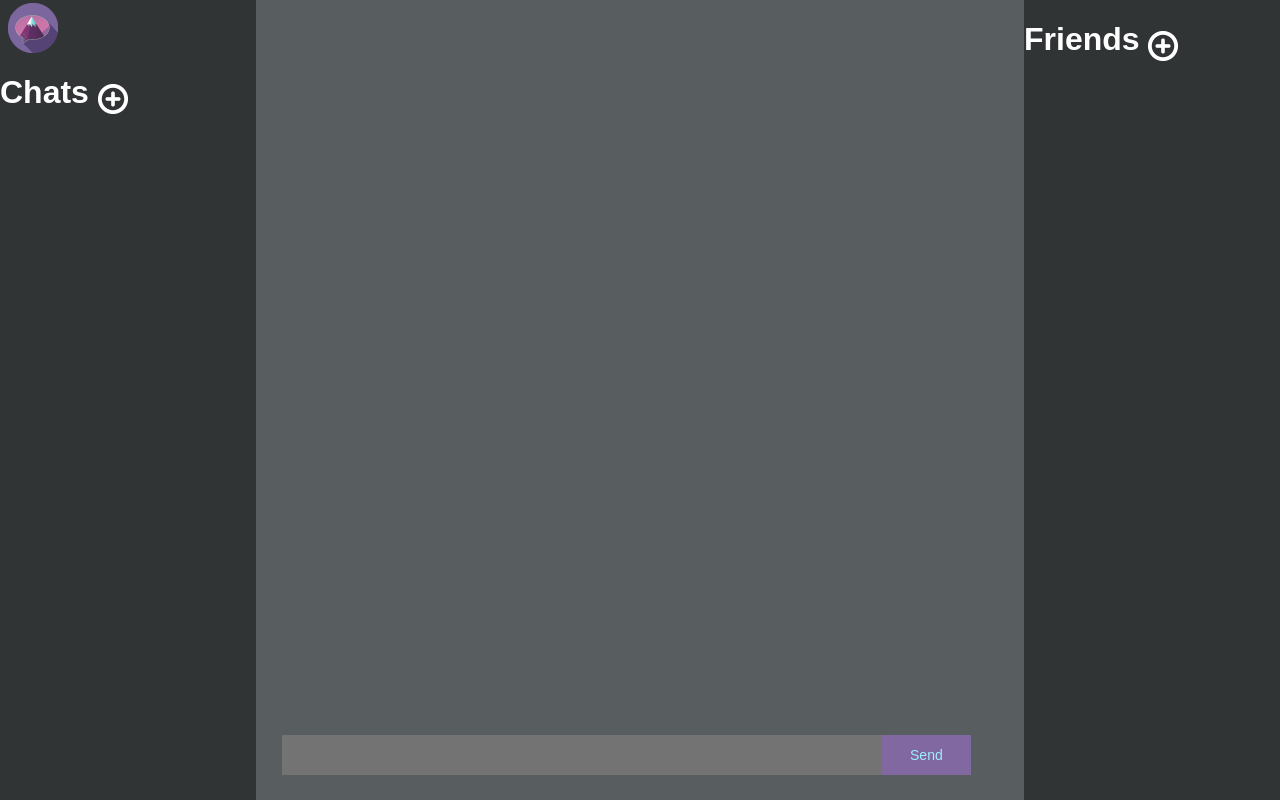
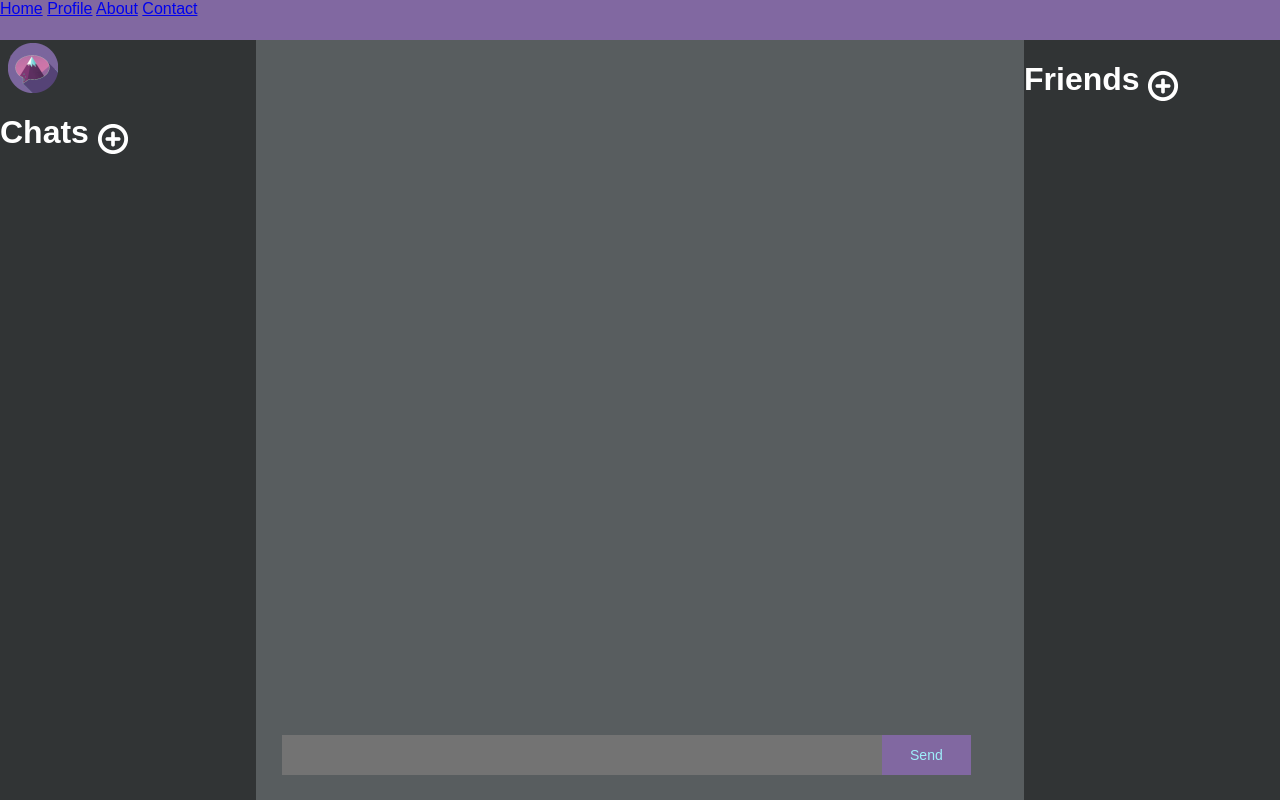
Before and after one commit to siravantha12/Chatroom, a website: page assets/view/chatpage.html in a window 1280 px wide. Drawn offline with Linux system fonts and the light colour scheme.

Commit message:
implemented barebones top banner Issue #62

```diff
--- a/assets/styles/chatstyles.css
+++ b/assets/styles/chatstyles.css
@@ -4,6 +4,14 @@ body{
 	padding: 0;
 	font-family: sans-serif;
 	background-color: rgb(88,93,95);
+}
+
+.navbar{
+	position: fixed;
+	top: 0;
+	width: 100%;
+	height: 5%;
+	background-color: rgb(129, 104,161);
 }
 
 form {
@@ -44,7 +52,7 @@ form button {
 	height: 100%;
 	width: 20%;
 	position: fixed;
-	top:0;
+	top: 5%;
 	background-color: rgb(49,52,53);
 	color: #fff;
 }
@@ -71,7 +79,7 @@ form button {
 	height: 100%;
 	width: 20%;
 	position: fixed;
-	top: 0;
+	top: 5%;
 	right: 0;
 	background-color: rgb(49,52,53);
 	color: #fff;
--- a/assets/view/chatpage.html
+++ b/assets/view/chatpage.html
@@ -7,6 +7,14 @@
 	</head>
 
 	<body>
+		<div class = "navbar">
+			<a href="#home">Home</a>
+			<a href="#profile">Profile</a>
+			<a href="#about">About</a>
+			<a href="#contact">Contact</a>
+		</div>
+
+
 		<ul id = "messages"></ul>
 		<form action="">
 			<input id ="m" autocomplete="off"/><button>Send</button>
```
